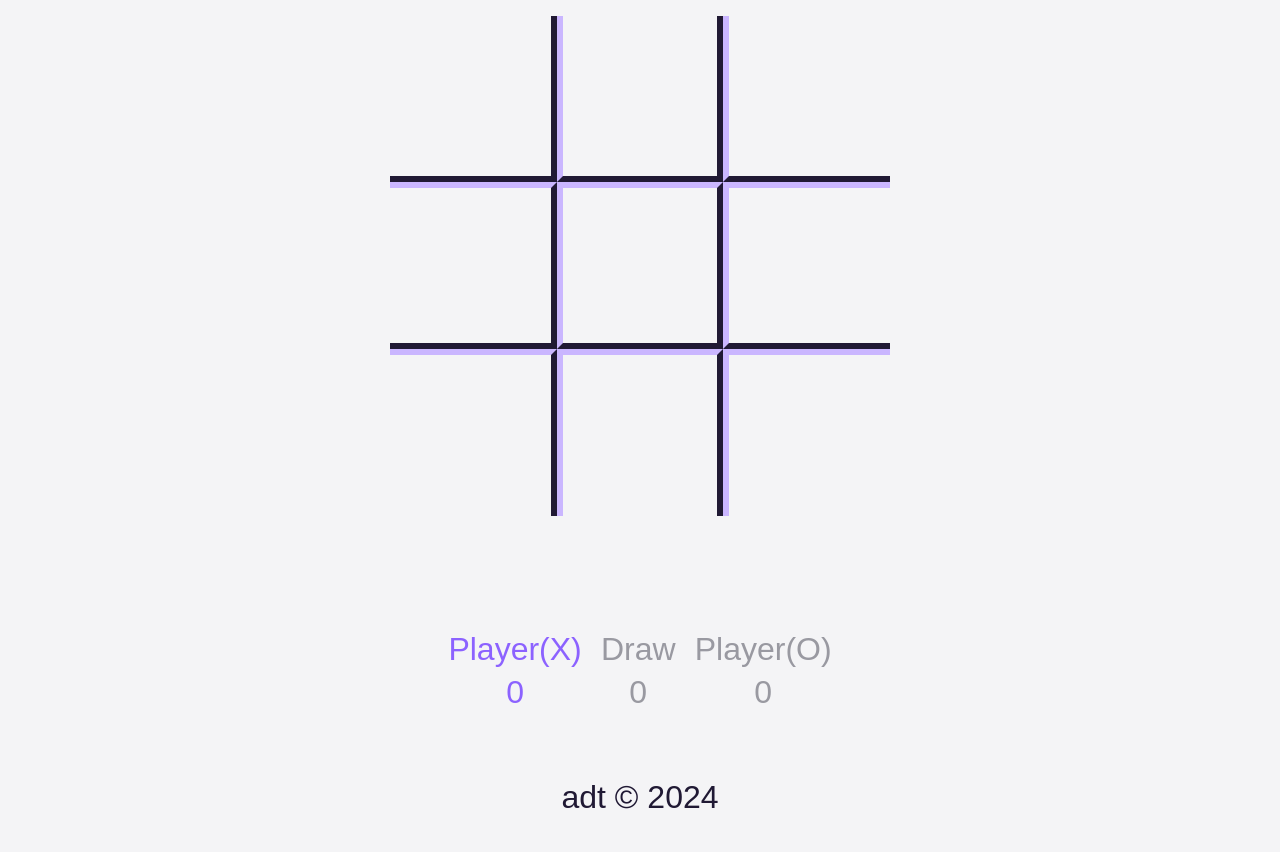
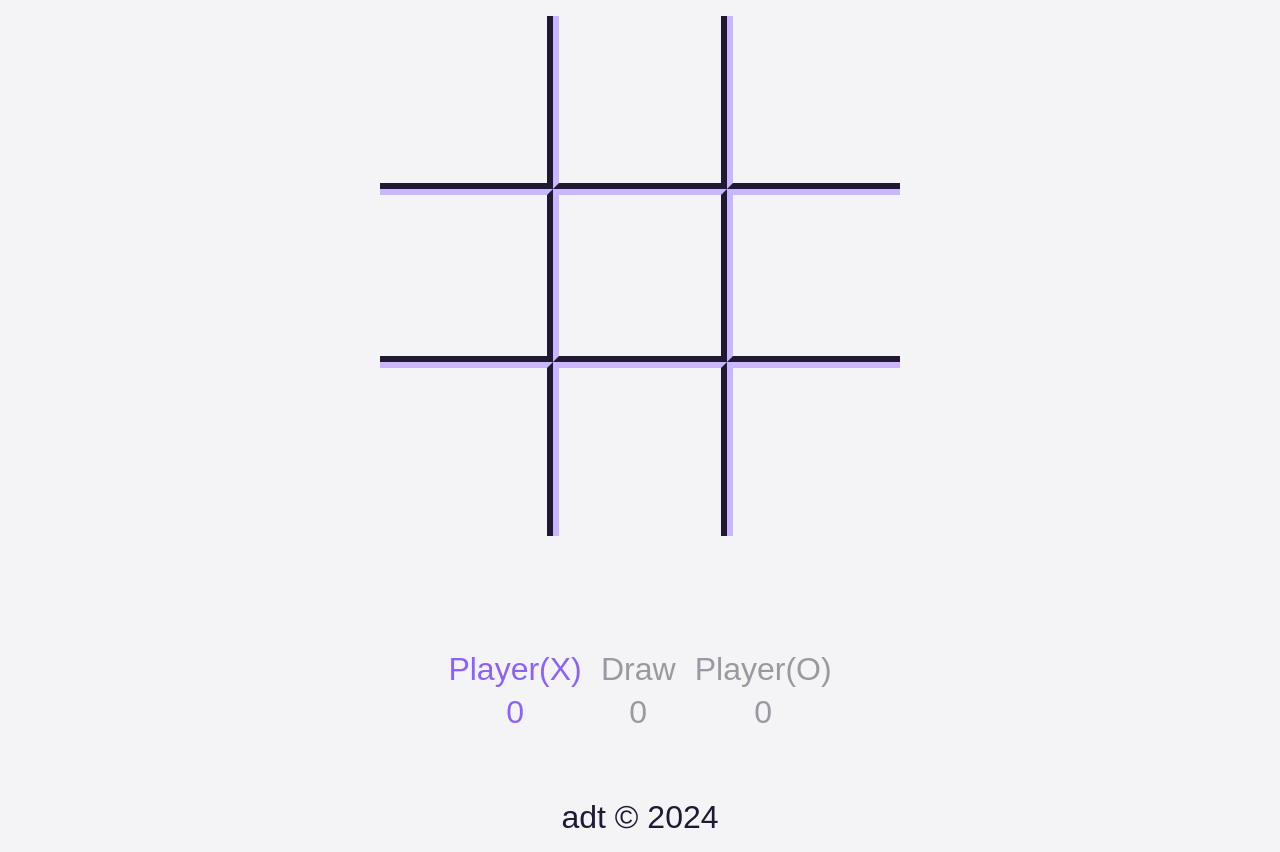
Before and after one commit to tripathi-aditya/html-parser, a website built with Parcel: page src/index.html in a window 1280 px wide. Shown: the part 77-929 px from the top of the page. Built offline with nearby package versions, Linux system fonts and the light colour scheme; files whose address does not match are found by name; a web font is replaced by a local one.

Commit message:
update board size

```diff
--- a/src/styles/index.css
+++ b/src/styles/index.css
@@ -209,6 +209,8 @@ footer {
 /* Large phones, small tablets */
 @media only screen and (min-width: 570px) {
     .board {
+        width: 420px;
+        height: 420px;
         .cell{
             font-size: var(--font-board-md);
         }
@@ -221,7 +223,10 @@ footer {
 
 /* Medium devices, land scape tablets, large phones */
 @media only screen and (min-width: 768px) {
-
+    .board {
+        width: 500px;
+        height: 500px;
+    }
 }
 
 /* Large and X-Large devices */
@@ -262,8 +267,8 @@ footer {
     }
 
     .board {
-        width: 500px;
-        height: 500px;
+        width: 520px;
+        height: 520px;
         .cell{
             font-size: var(--font-board-lg);
         }
```
Lines whose indentation alone changed are shown as unchanged.
